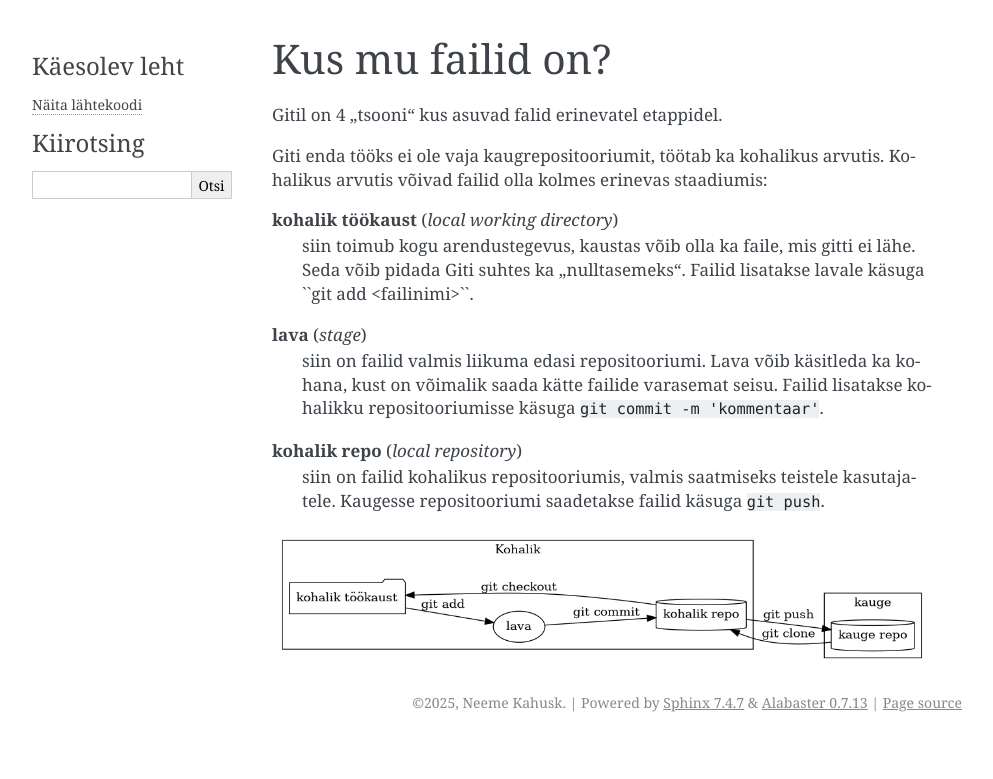
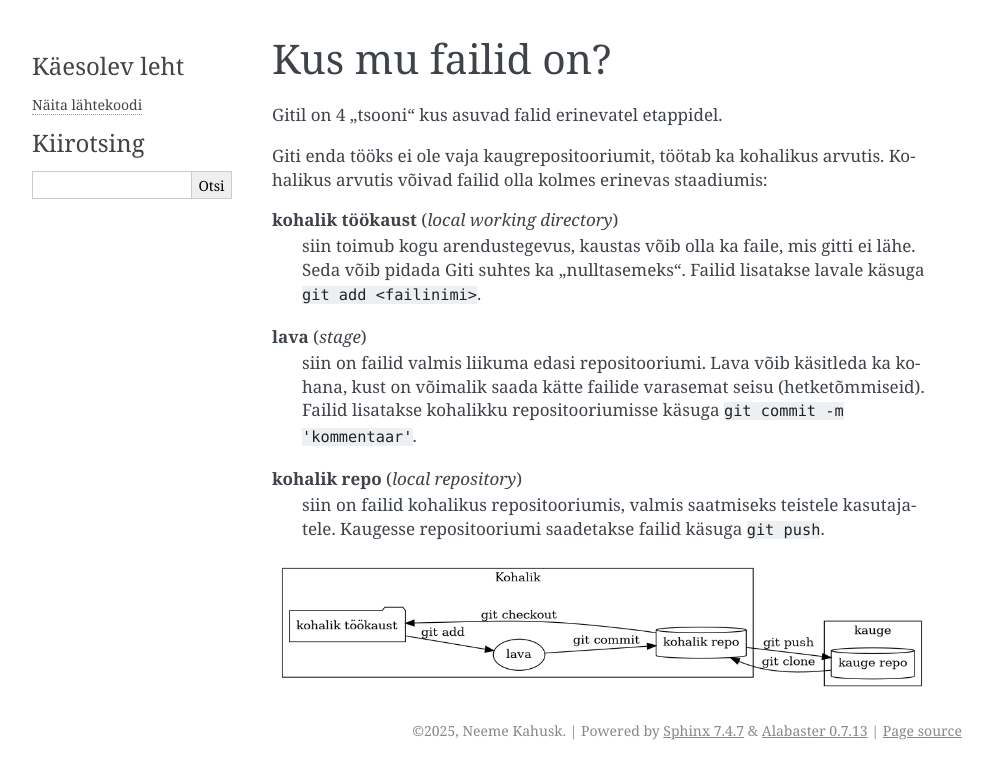
Before and after one commit to nemeek/gitijutud, a Sphinx documentation site: the page built from docs/failid.rst, in a window 1280 px wide. Shown: the top 779 px of the page, without its empty margins (148-1141 px from the left). Built offline with Sphinx 7.4.7, drawn with Linux system fonts in a browser that asks for light colours.

Commit message:
Update failid.rst

```diff
--- a/docs/failid.rst
+++ b/docs/failid.rst
@@ -8,11 +8,11 @@ Kohalikus arvutis võivad failid olla kolmes erinevas staadiumis:
 
 **kohalik töökaust** (*local working directory*)
 	siin toimub kogu arendustegevus, kaustas võib olla ka faile, mis gitti ei lähe. Seda võib pidada Giti suhtes ka
-	"nulltasemeks". Failid lisatakse lavale käsuga ˋˋgit add <failinimi>ˋˋ.
+	"nulltasemeks". Failid lisatakse lavale käsuga ``git add <failinimi>``.
 
 **lava** (*stage*)
 	siin on failid valmis liikuma edasi repositooriumi. Lava võib käsitleda ka kohana, kust on võimalik saada kätte
-	failide varasemat seisu. Failid lisatakse kohalikku repositooriumisse käsuga ``git commit -m 'kommentaar'``.
+	failide varasemat seisu (hetketõmmiseid). Failid lisatakse kohalikku repositooriumisse käsuga ``git commit -m 'kommentaar'``.
 
 **kohalik repo** (*local repository*)
        siin on failid kohalikus repositooriumis, valmis saatmiseks teistele kasutajatele. Kaugesse repositooriumi saadetakse failid käsuga ``git push``.
```
